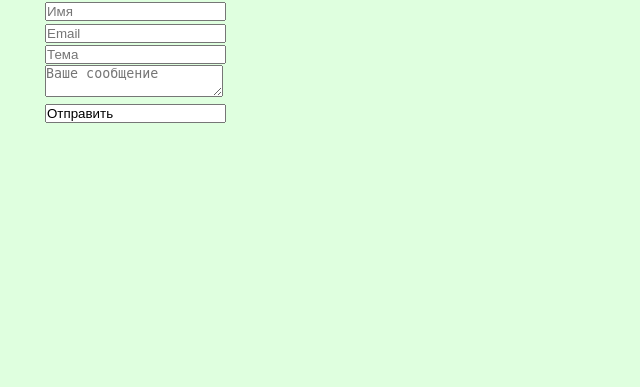
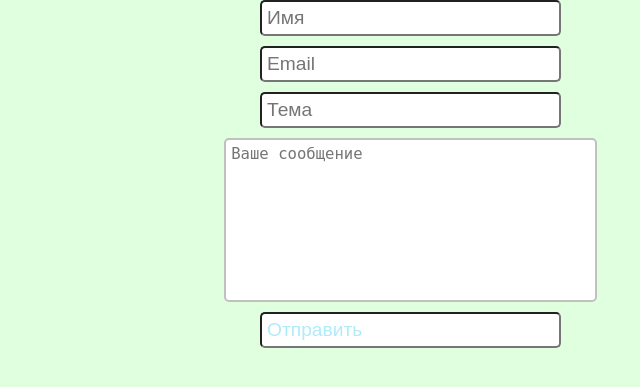
Before and after one commit to RuslanSayfullin/js_trueskills, a PHP site: page / in a window 1280 px wide. Shown: the top 387 px of the page, without its empty margins (83-723 px from the left). Run offline with PHP 8.4, Linux system fonts and the light colour scheme.

Commit message:
Добавили стали для каждого поля

```diff
--- a/ajax/css/style.css
+++ b/ajax/css/style.css
@@ -21,8 +21,46 @@ body {
     margin-left: 10%;
     float: left;
 }
-#wrapper #leftCol {
+#wrapper #lefCol {
     width: 70%;
     margin-right: 10%;
     float: left;
 }
+#wrapper #lefCol input {
+    width: 40%;
+    margin-left: 30%;
+    float: left;
+    border-radius: 5px;
+    padding: 5px;
+    color: #afebf8;
+    margin-bottom: 10px;
+    font-size: 1.2em;
+}
+#wrapper #lefCol input:focus,
+#wrapper #lefCol textarea:focus {
+    border: 2px solid #f78080;
+}
+#wrapper #lefCol input#done:hover {
+    border: 2px solid #f8d881;
+    cursor: pointer;
+}
+#wrapper #lefCol textarea {
+    width: 50%;
+    height: 150px;
+    margin-left: 25%;
+    float: left;
+    border-radius: 5px;
+    border: 2px solid silver;
+    padding: 5px;
+    color: #afebf8;
+    margin-bottom: 10px;
+    font-size: 1.2em;
+    resize: none;
+}
+#wrapper #lefCol #messageShow {
+    font-size: 1.2em;
+    float: left;
+    color: red;
+    width: 100%;
+    text-align: center;
+}
```
